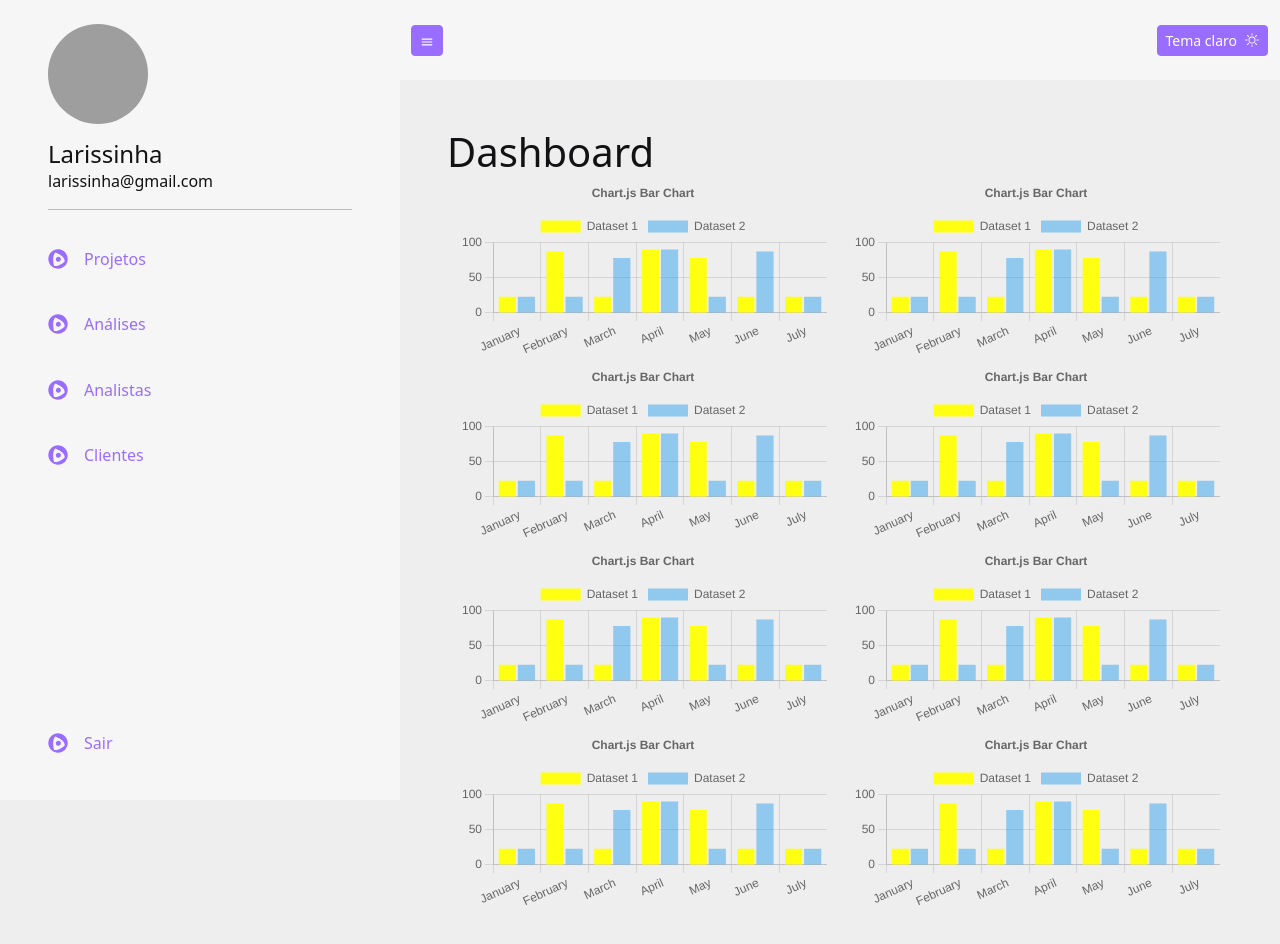
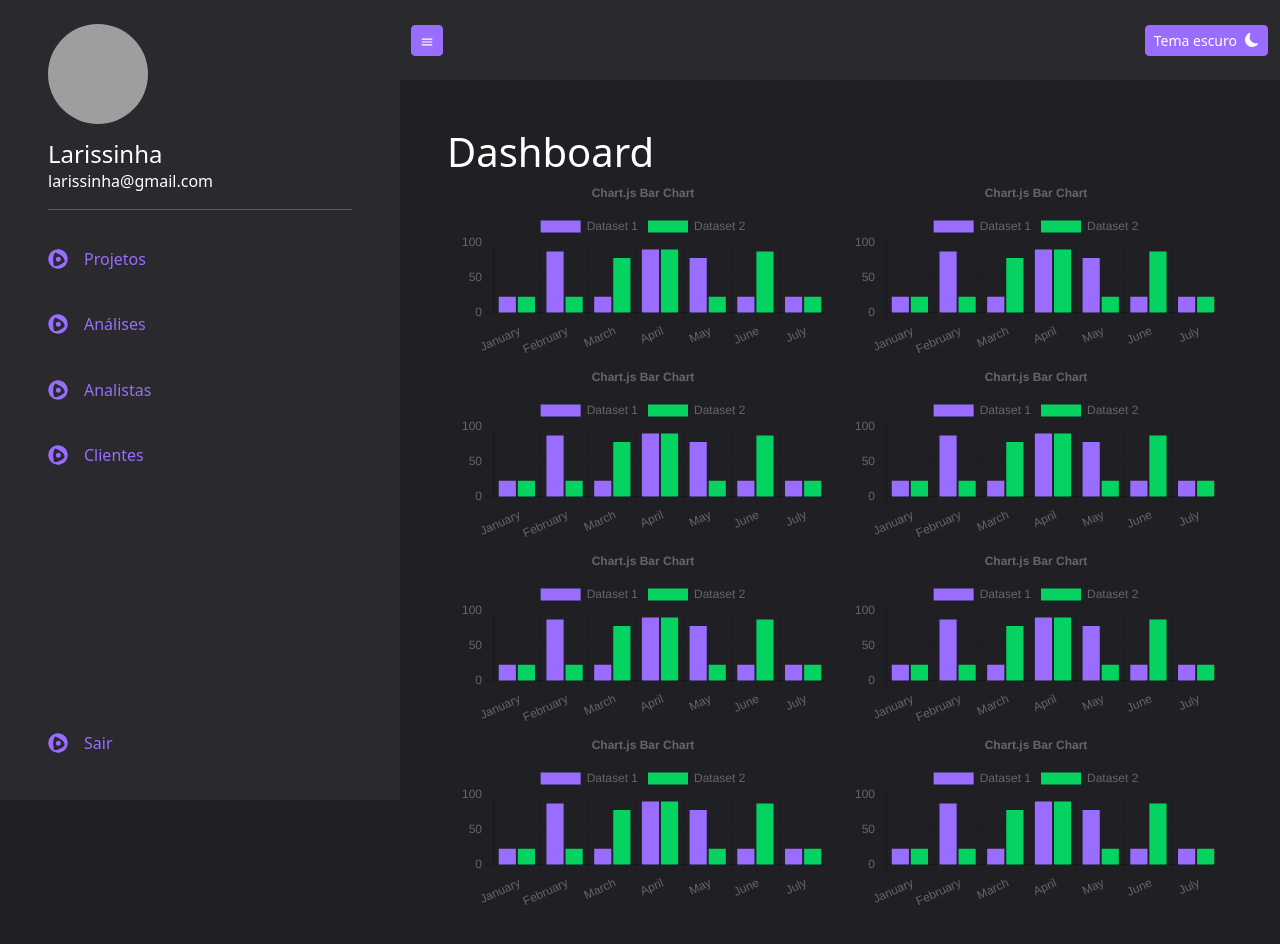
Before and after one commit to rodrigo-97/easy-nup-front, a React (Vite) app: page / in a window 1280 px wide. Both pictures are taken after a click on the button "Entrar". Shown: the top 944 px of the page. Built offline with nearby package versions, Linux system fonts and the light colour scheme; grey boxes are pictures that could not be loaded.

Commit message:
test: reposivity

```diff
--- a/src/components/Chart.tsx
+++ b/src/components/Chart.tsx
@@ -8,6 +8,7 @@ import {
     Legend,
     PointElement,
     LineElement,
+    ChartData,
 } from 'chart.js';
 import { Bar, Line } from "react-chartjs-2";
 
@@ -52,33 +53,16 @@ export function CustomChart() {
             {
                 label: 'Dataset 1',
                 data: [23, 87, 23, 90, 78, 23, 23],
-                backgroundColor: '#FFFF11',
+                backgroundColor: '#996dff',
             },
             {
                 label: 'Dataset 2',
                 data: [23, 87, 23, 90, 78, 23, 23].reverse(),
-                backgroundColor: 'rgba(53, 162, 235, 0.5)',
+                backgroundColor: '#04d361',
             },
         ],
     };
 
-    const data2 = {
-        labels,
-        datasets: [
-            {
-                label: 'Dataset 1',
-                data: [23, 87, 23, 90, 78, 23, 23],
-                borderColor: 'rgb(255, 99, 100)',
-                // backgroundColor: 'rgba(0, 0, 0, 0.5)',
-            },
-            {
-                label: 'Dataset 2',
-                data: [23, 87, 23, 90, 78, 23, 23].reverse(),
-                borderColor: 'rgb(53, 162, 235)',
-                backgroundColor: 'rgba(53, 162, 235, 0.5)',
-            },
-        ],
-    };
     return (
         <Bar
             data={data}
--- a/src/contexts/ThemeContext.tsx
+++ b/src/contexts/ThemeContext.tsx
@@ -17,7 +17,13 @@ export function ThemeProvider({ children }: Props) {
 
     useEffect(() => {
         const localTheme = localStorage.getItem("APP_THEME" ?? 'dark')!
-        setTheme(localTheme)
+
+        if (localTheme) {
+            setTheme(localTheme)
+        } else {
+            setTheme("dark")
+            localStorage.setItem("APP_THEME", "dark")
+        }
 
         if (localTheme === "dark") {
             document.body.classList.remove('light')
--- a/src/modules/Home/Home.tsx
+++ b/src/modules/Home/Home.tsx
@@ -26,8 +26,6 @@ export function HomePage() {
     getIsUseBackdrop()
     setIsOpen(!isOpen)
   }
-
-
 
   useEffect(() => {
     window.addEventListener(
```
